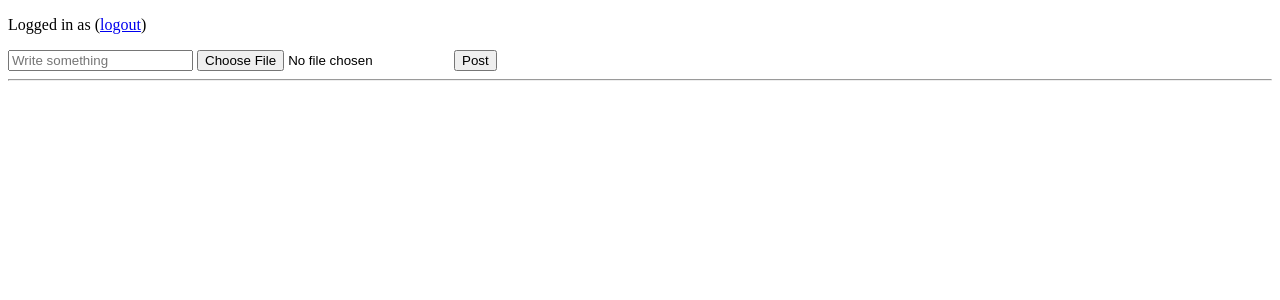
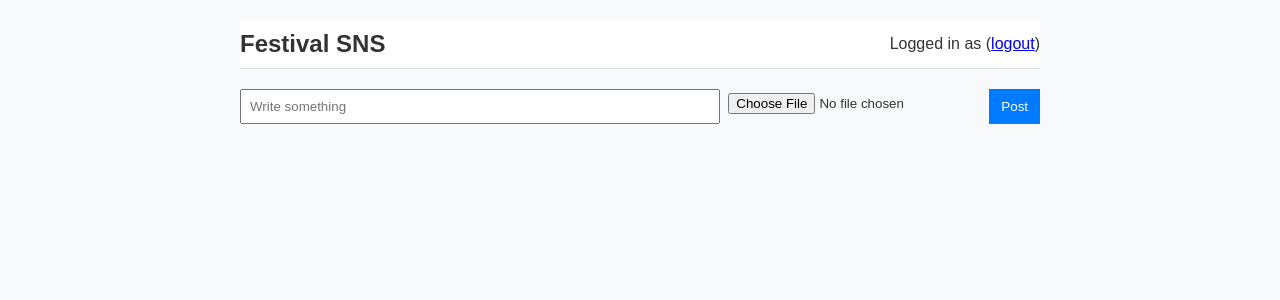
Before and after one commit to Rhizobium-gits/HSF2025, a FastAPI app: page / in a window 1280 px wide. Shown: the top 300 px of the page. Run offline with FastAPI, Linux system fonts and the light colour scheme; the visitor is signed in with stand-in values (Sample User, id 1).

Commit message:
Improve styling with CSS

```diff
--- /dev/null
+++ b/static/style.css
@@ -0,0 +1,69 @@
+body {
+    font-family: Arial, sans-serif;
+    background-color: #f8f9fa;
+    color: #333;
+    margin: 0;
+    padding: 0;
+}
+
+.container {
+    max-width: 800px;
+    margin: 0 auto;
+    padding: 20px;
+}
+
+header {
+    background-color: #fff;
+    border-bottom: 1px solid #ddd;
+    padding: 10px 0;
+    margin-bottom: 20px;
+    display: flex;
+    justify-content: space-between;
+    align-items: center;
+}
+
+h1 {
+    font-size: 24px;
+    margin: 0;
+}
+
+form.post-form {
+    margin-bottom: 20px;
+    display: flex;
+    gap: 8px;
+}
+
+form.post-form input[type="text"] {
+    flex: 1;
+    padding: 8px;
+}
+
+form.post-form input[type="file"] {
+    padding: 4px 0;
+}
+
+button {
+    padding: 8px 12px;
+    border: none;
+    background-color: #007bff;
+    color: white;
+    cursor: pointer;
+}
+
+button:hover {
+    background-color: #0056b3;
+}
+
+.post {
+    background-color: #fff;
+    border: 1px solid #ddd;
+    border-radius: 4px;
+    padding: 10px 15px;
+    margin-bottom: 15px;
+}
+
+.post img {
+    max-width: 100%;
+    border-radius: 4px;
+    margin-top: 8px;
+}
--- a/templates/home.html
+++ b/templates/home.html
@@ -3,30 +3,39 @@
 <head>
     <meta charset="UTF-8">
     <title>Festival SNS</title>
+    <link rel="stylesheet" href="{{ url_for('static', path='style.css') }}">
 </head>
 <body>
+<div class="container">
+    <header>
+        <h1>Festival SNS</h1>
         {% if user %}
-    <p>Logged in as {{ user['name'] }} (<a href="/logout">logout</a>)</p>
-    <form action="/posts" method="post" enctype="multipart/form-data">
+        <div>Logged in as {{ user['name'] }} (<a href="/logout">logout</a>)</div>
+        {% endif %}
+    </header>
+
+    {% if user %}
+    <form class="post-form" action="/posts" method="post" enctype="multipart/form-data">
         <input type="text" name="text" placeholder="Write something" required>
         <input type="file" name="image">
         <button type="submit">Post</button>
     </form>
     {% else %}
-    <a href="/login">Login with Google</a>
+    <p><a href="/login">Login with Google</a></p>
     {% endif %}
-<hr>
+
     {% for post in posts %}
-<div>
-    <p><strong>{{ post.author }}</strong>: {{ post.text }}</p>
+    <div class="post">
+        <p><strong>{{ post.author }}</strong></p>
+        <p>{{ post.text }}</p>
         {% if post.image_url %}
-    <img src="{{ post.image_url }}" alt="image" width="200">
+        <img src="{{ post.image_url }}" alt="image">
         {% endif %}
         <form action="/posts/{{ post.id }}/like" method="post" style="display:inline;">
             <button type="submit">Like ({{ post.likes }})</button>
         </form>
     </div>
-<hr>
     {% endfor %}
+</div>
 </body>
 </html>
```
Also changed, not shown: README.md. Lines whose indentation alone changed are shown as unchanged.
